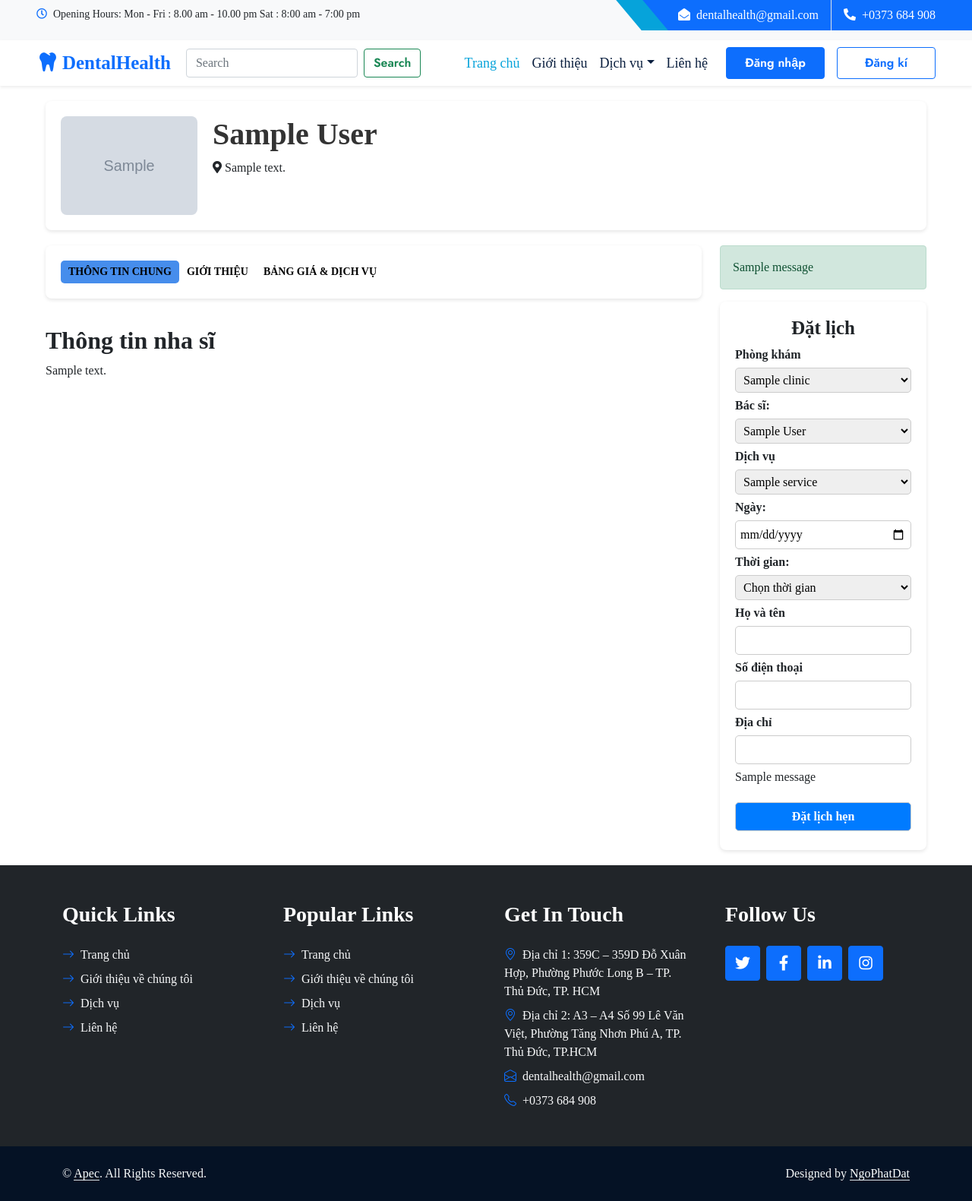
After one commit to phatdat20905/dental_clinic, a Django app: a page that uses website/templates/website/base.html in a window 1280 px wide. The commit adds this page. Shown: the whole page at 76% size. Run offline with Django 5.2, Linux system fonts and the light colour scheme; tables that the repository leaves empty hold one stand-in row (values such as "Sample post"); grey boxes marked "Sample" are stand-in pictures; one stand-in notice (Sample message) is shown; some libraries are stand-ins or nearby versions.

Commit message:
xong giao diện trang dentist

```diff
--- a/website/forms.py
+++ b/website/forms.py
@@ -6,7 +6,7 @@ from django.core.exceptions import ValidationError
 class CreateUserForm(UserCreationForm):
     class Meta:
         model = User
-        fields = ['email','full_name', 'gender', 'phone_number', 'address', 'password1', 'password2']
+        fields = ['email','full_name', 'gender', 'phone_number', 'address', 'password1', 'password2', 'image']
 class AppointmentForm(forms.ModelForm):
     class Meta:
         model = Appointment
--- a/website/models.py
+++ b/website/models.py
@@ -180,7 +180,7 @@ class Appointment(models.Model):
     service = models.ForeignKey(Service, on_delete=models.SET_NULL, null=True, blank=True, related_name="appointments")
     full_name = models.CharField(max_length=120, null=True, blank=True)
     address = models.TextField(null=True, blank=True)
-    phone_number = models.CharField(max_length=15, unique=True, null=True, blank=True)
+    phone_number = models.CharField(max_length=10, null=True, blank=True)
     appointment_date = models.DateField()
     time = models.CharField(max_length=20,null=True, blank=True)
     status = models.CharField(max_length=20, choices=STATUS_CHOICES, default='Chờ', null=True, blank=True)
--- a/website/templates/website/base.html
+++ b/website/templates/website/base.html
@@ -64,9 +63,6 @@
       integrity="sha384-cVKIPhGWiC2Al4u+LWgxfKTRIcfu0JTxR+EQDz/bgldoEyl4H0zUF0QKbrJ0EcQF"
       crossorigin="anonymous"
     ></script>
-    {% comment %} <script type="text/javascript">
-      var user = {{request.user}}
-    </script> {% endcomment %}
   </head>
   <body>
      <!-- Topbar Start -->
@@ -80,10 +76,10 @@
           <div class="col-md-6 text-center text-lg-end">
               <div class="position-relative d-inline-flex align-items-center bg-primary text-white top-shape px-5">
                   <div class="me-3 pe-3 border-end py-2">
-                      <p class="m-0"><i class="fa fa-envelope-open me-2"></i>nhakhoaapec@gmail.com</p>
+                      <p class="m-0"><i class="fa fa-envelope-open me-2"></i>dentalhealth@gmail.com</p>
                   </div>
                   <div class="py-2">
-                      <p class="m-0"><i class="fa fa-phone-alt me-2"></i>+0909 902 626</p>
+                      <p class="m-0"><i class="fa fa-phone-alt me-2"></i>+0373 684 908</p>
                   </div>
               </div>
           </div>
@@ -198,29 +164,27 @@
               <div class="col-lg-3 col-md-6">
                   <h3 class="text-white mb-4">Quick Links</h3>
                   <div class="d-flex flex-column justify-content-start">
-                      <a class="text-light mb-2" href="{%url 'home'%}"><i class="bi bi-arrow-right text-primary me-2"></i>Trang chủ</a>
-                      <a class="text-light mb-2" href=""><i class="bi bi-arrow-right text-primary me-2"></i>Giới thiệu</a>
-                      <a class="text-light mb-2" href="#"><i class="bi bi-arrow-right text-primary me-2"></i>Liên hệ</a>
-                      {% comment %} <a class="text-light mb-2" href="#"><i class="bi bi-arrow-right text-primary me-2"></i></a> {% endcomment %}
-                      <a class="text-light" href="#"><i class="bi bi-arrow-right text-primary me-2"></i>Contact Us</a>
+                    <a class="text-light mb-2" href="{%url 'home'%}"><i class="bi bi-arrow-right text-primary me-2"></i>Trang chủ</a>
+                    <a class="text-light mb-2" href="{%url 'about' %}"><i class="bi bi-arrow-right text-primary me-2"></i>Giới thiệu về chúng tôi</a>
+                    <a class="text-light mb-2" href="#services"><i class="bi bi-arrow-right text-primary me-2"></i>Dịch vụ</a>
+                    <a class="text-light" href="{%url 'contact'%}"><i class="bi bi-arrow-right text-primary me-2"></i>Liên hệ</a>
                   </div>
               </div>
               <div class="col-lg-3 col-md-6">
                   <h3 class="text-white mb-4">Popular Links</h3>
                   <div class="d-flex flex-column justify-content-start">
-                      <a class="text-light mb-2" href="#"><i class="bi bi-arrow-right text-primary me-2"></i>Home</a>
-                      <a class="text-light mb-2" href="#"><i class="bi bi-arrow-right text-primary me-2"></i>About Us</a>
-                      <a class="text-light mb-2" href="#"><i class="bi bi-arrow-right text-primary me-2"></i>Our Services</a>
-                      <a class="text-light mb-2" href="#"><i class="bi bi-arrow-right text-primary me-2"></i>Latest Blog</a>
-                      <a class="text-light" href="#"><i class="bi bi-arrow-right text-primary me-2"></i>Contact Us</a>
+                      <a class="text-light mb-2" href="{%url 'home'%}"><i class="bi bi-arrow-right text-primary me-2"></i>Trang chủ</a>
+                      <a class="text-light mb-2" href="{%url 'about' %}"><i class="bi bi-arrow-right text-primary me-2"></i>Giới thiệu về chúng tôi</a>
+                      <a class="text-light mb-2" href="#services"><i class="bi bi-arrow-right text-primary me-2"></i>Dịch vụ</a>
+                      <a class="text-light" href="{%url 'contact'%}"><i class="bi bi-arrow-right text-primary me-2"></i>Liên hệ</a>
                   </div>
               </div>
               <div class="col-lg-3 col-md-6">
                   <h3 class="text-white mb-4">Get In Touch</h3>
                   <p class="mb-2"><i class="bi bi-geo-alt text-primary me-2"></i>Địa chỉ 1: 359C – 359D Đỗ Xuân Hợp, Phường Phước Long B – TP. Thủ Đức, TP. HCM</p>
                   <p class="mb-2"><i class="bi bi-geo-alt text-primary me-2"></i>Địa chỉ 2: A3 – A4 Số 99 Lê Văn Việt, Phường Tăng Nhơn Phú A, TP. Thủ Đức, TP.HCM</p>
-                  <p class="mb-2"><i class="bi bi-envelope-open text-primary me-2"></i>nhakhoaapec@gmail.com</p>
-                  <p class="mb-0"><i class="bi bi-telephone text-primary me-2"></i>+0909 902 626</p>
+                  <p class="mb-2"><i class="bi bi-envelope-open text-primary me-2"></i>dentalhealth@gmail.com</p>
+                  <p class="mb-0"><i class="bi bi-telephone text-primary me-2"></i>+0373 684 908</p>
               </div>
               <div class="col-lg-3 col-md-6">
                   <h3 class="text-white mb-4">Follow Us</h3>
--- /dev/null
+++ b/website/templates/website/dentist_detail.html
@@ -0,0 +1,94 @@
+{% extends 'website/base.html' %} {% load static%} {% block clinic-content%}
+<div class="clinic-content">
+  <div class="header-container">
+    <div class="header">
+      <img src="{{dentist.dentist.ImageURL}}" alt="Clinic logo" style="border-radius: 8px;"/>
+    </div>
+    <div class="info-container">
+      <div class="clinic-info">
+        <h1>{{dentist.dentist.full_name}}</h1>
+        <p class="address">
+          <i class="fas fa-map-marker-alt"></i>
+          {{dentist.dentist.address}}
+        </p>
+      </div>
+    </div>
+  </div>
+
+  <div class="row">
+    <div class="col-md-9">
+      <div class="main-content">
+        <ul class="navigation-bar d-none d-md-flex d-sm-none">
+          <li class="active"><a href="#information">Thông tin chung</a></li>
+          <li><a href="#about">Giới thiệu</a></li>
+          <li><a href="#service">Bảng giá & dịch vụ</a></li>
+        </ul>
+        <div class="description">
+          <h2>Thông tin nha sĩ</h2>
+          <div>
+            {{dentist.description|safe}}
+          </div>
+        </div>
+      </div>
+    </div>
+    <div class="col-md-3">
+      <!-- Hiển thị thông báo -->
+    {% if messages %}
+    <div class="messages">
+        {% for message in messages %}
+        <div class="alert {% if message.tags %}alert-{{ message.tags }}{% endif %}">
+            {{ message }}
+        </div>
+        {% endfor %}
+    </div>
+    {% endif %}
+      <div class="booking-form">
+        <h3>Đặt lịch</h3>
+        <form method="POST" action="{% url 'book_appointment' %}">
+          {% csrf_token %}
+          <label for="clinic">Phòng khám</label>
+          <select id="clinic" name="clinic" required>
+            {%for clinic in clinics%}
+            <option value="{{ clinic.id }}">{{ clinic.clinic_name }}</option>
+            {% endfor %}
+          </select>
+
+          <label for="dentist">Bác sĩ:</label>
+          <select id="dentist" name="dentist" required>
+            <option value="{{ dentist.id }}">{{ dentist.dentist.full_name }}</option>
+          </select>
+
+          <label for="service">Dịch vụ</label>
+          <select id="service" name="service" required>
+            {%for item in services%}
+            <option value="{{ item.id }}">{{item.service_name}}</option>
+            {% endfor %}
+          </select>
+
+          <label for="date">Ngày:</label>
+          <input type="date" id="date" name="date" required/>
+
+          <label for="time">Thời gian:</label>
+          <select id="time" name="time" required>
+            <option value="">Chọn thời gian</option>
+          </select>
+
+          <label for="name">Họ và tên</label>
+          <input type="text" id="name" name="name" required/>
+
+          <label for="phone">Số điện thoại</label>
+          <input type="tel" id="phone" name="phone" required/>
+
+          <label for="address">Địa chỉ</label>
+          <input type="text" id="address" name="address" required/>
+          {%for message in messages%}
+          <p id="message">{{message}}</p>
+          {%endfor%}
+
+          <button type="submit" style="margin-top: 5px">Đặt lịch hẹn</button>
+        </form>
+      </div>
+    </div>
+  </div>
+</div>
+{% endblock clinic-content%}
--- a/website/templates/website/services.html
+++ b/website/templates/website/services.html
@@ -58,4 +58,4 @@
     </div>
   </div>
 </div>
-    {% endblock %}
+{% endblock %}
--- a/website/urls.py
+++ b/website/urls.py
@@ -8,15 +8,16 @@ urlpatterns = [
     path('login/', views.loginPage, name="login"),
     path('register/', views.registerPage, name="register"),
     path('logout/', views.logoutPage, name ='logout'),
+
     path('clinic/<slug:slug>/', views.clinicPage, name="clinic"),
     path('api/get-available-times', views.get_available_times, name='get_available_times'),
 
     path("book-appointment/", views.book_appointment, name="book_appointment"),
     path("apppointment-access/", views.appointment_access, name="appointment_access"),
-
-    path('search/', views.searchPage, name="search"),
+    path("apppointment-fail/", views.appointment_fail, name="appointment_fail"),
     path('appointments/<slug:slug>/', views.appointment, name='appointments'),
     path('appointments/cancel/<int:appointment_id>/', views.cancel_appointment, name='cancel_appointment'),
+
     path('profile/<slug:slug>/', views.profilePage, name="profile"),
     path("update-user/<slug:slug>/", views.update_user, name="update_user"),
 
@@ -24,5 +25,12 @@ urlpatterns = [
 
     path('categories/<slug:slug>/', views.categories, name='categories'),
 
+    path('dentist/<slug:slug>/', views.dentistPage, name='dentist'),
+
+    path('about/', views.aboutPage, name='about'),
+    path('contact/', views.contactPage, name='contact'),
+
+    path('search/', views.searchPage, name="search"),
+
     path('test/', views.testPage, name="test"),
 ]
--- a/website/views.py
+++ b/website/views.py
@@ -58,7 +58,7 @@ def loginPage(request):
 def registerPage(request):
     form = CreateUserForm()
     if request.method == 'POST':
-        form = CreateUserForm(request.POST)
+        form = CreateUserForm(request.POST, request.FILES)
         if form.is_valid():
             # Lưu thông tin người dùng
             user = form.save()
@@ -110,6 +110,34 @@ def clinicPage(request, slug):
         "customer": customer,
     }
     return render(request, 'website/clinic.html', context)
+
+
+def dentistPage(request, slug):
+    customer = request.user
+    dentist = get_object_or_404(Dentist, slug=slug)  # Sử dụng get_object_or_404 để xử lý lỗi
+
+    # Lấy danh sách các phòng khám của Dentist
+    clinics = Clinic.objects.filter(dentists=dentist)
+
+    # Lấy danh sách dịch vụ từ tất cả các phòng khám của Dentist
+    services = Service.objects.filter(clinic__in=clinics)
+
+    # Tạo dictionary cho lịch làm việc của dentist tại từng phòng khám
+    schedules_by_clinic = {
+        clinic: Schedule.objects.filter(clinic=clinic, dentist=dentist)
+        for clinic in clinics
+    }
+
+    context = {
+        "dentist": dentist,
+        "clinics": clinics,
+        "services": services,
+        "schedules_by_clinic": schedules_by_clinic,
+        "customer": customer,
+    }
+
+    return render(request, 'website/dentist_detail.html', context)
+
 
 def get_available_times(request):
     """
@@ -193,16 +221,10 @@ def book_appointment(request):
 
             # Lấy thông tin khách hàng từ người dùng đang đăng nhập
             customer = request.user
-            # # Tìm hoặc tạo khách hàng
-            # customer, created = User.objects.get_or_create(
-            #     full_name=customer_name,
-            #     phone_number=phone,
-            #     defaults={"address": address, "role": "Customer"}
-            # )
 
-            # Kiểm tra nếu khách hàng đã có lịch hẹn
-            if Appointment.objects.filter(customer=customer).exists():
-                raise ValueError("Khách hàng này đã có lịch hẹn. Vui lòng hủy lịch hẹn trước đó để đặt lịch mới.")
+            # Kiểm tra nếu khách hàng đã có lịch hẹn chưa hoàn thành
+            if Appointment.objects.filter(customer=customer).exclude(status="Hoàn thành").exists():
+                raise ValueError("Khách hàng này đã có lịch hẹn chưa hoàn thành. Vui lòng hoàn thành hoặc hủy lịch hẹn trước đó để đặt lịch mới.")
 
             # Kiểm tra xem đã có lịch hẹn trùng không
             if Appointment.objects.filter(
@@ -262,7 +284,7 @@ def book_appointment(request):
         except Exception as e:
             messages.error(request, f"Có lỗi xảy ra: {e}")
 
-        return redirect("home")
+        return redirect("appointment_fail")
 
     else:
         clinics = Clinic.objects.all()
@@ -277,6 +299,10 @@ def book_appointment(request):
 def appointment_access(request):
     return render(request, "website/appointment_access.html")
 
+def appointment_fail(request):
+    return render(request, "website/appointment_fail.html")
+
+
 
 def searchPage(request):
     if request.method == "POST":
@@ -286,19 +312,16 @@ def searchPage(request):
         clinic_results = Clinic.objects.filter(clinic_name__icontains=search)
 
         # Tìm kiếm nha sĩ (không phân biệt hoa thường)
-        dentist_results = User.objects.filter(full_name__icontains=search, role="Dentist")
+        dentist_details = Dentist.objects.filter(dentist__full_name__icontains=search)  # Tìm kiếm theo tên trong bảng Dentist
 
-        # Lấy thông tin từ Dentist model (nếu có)
-        dentist_ids = dentist_results.values_list('id', flat=True)  # Lấy danh sách ID của nha sĩ
-        dentist_details = Dentist.objects.filter(id__in=dentist_ids)  # Lấy thông tin từ bảng Dentist
-
-        print('Dentist IDs:', list(dentist_ids))  # Debug: In ra danh sách ID của nha sĩ
-        print('Dentist Details:', dentist_details)  # Debug: In ra thông tin chi tiết nha sĩ
+        # Tìm kiếm dịch vụ (không phân biệt hoa thường)
+        service_results = Category.objects.filter(name__icontains=search)
 
         context = {
             "search": search,
             "clinic": clinic_results,
             "dentist": dentist_details,  # Trả về thông tin chi tiết từ bảng Dentist
+            "service": service_results,
         }
         return render(request, "website/search.html", context)
 
@@ -395,12 +418,6 @@ def medical_records(request, slug):
     return render(request, 'website/medical_record_detail.html', context)
 
 
-
-def testPage(request):
-    return render(request, "website/test.html")
-
-
-
 def categories(request, slug):
     selected_category = get_object_or_404(Category, slug=slug)
     service_items = ServiceItem.objects.filter(category=selected_category)
@@ -409,3 +426,12 @@ def categories(request, slug):
         'service_items': service_items,
     }
     return render(request, 'website/services.html', context)
+
+def aboutPage(request):
+    return render(request, "website/about.html")
+
+def contactPage(request):
+    return render(request, "website/contact.html")
+
+def testPage(request):
+    return render(request, "website/test.html")
```
Also changed, not shown: other parts of website/templates/website/base.html (+1 -32 lines), app_manage/views.py (+4 -4 lines), website/templates/website/appointment_fail.html (+17 -22 lines), website/templates/website/home.html (+6 -3 lines), website/templates/website/search.html (+15 -0 lines), website/templates/website/testhehe.html (deleted, +0 -91 lines), README.md (added), website/migrations/0023_alter_appointment_phone_number.py (added), website/templates/website/about.html (added), website/templates/website/contact.html (added).
